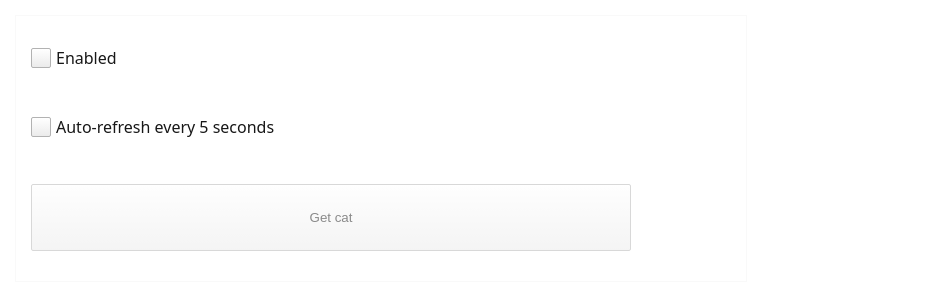
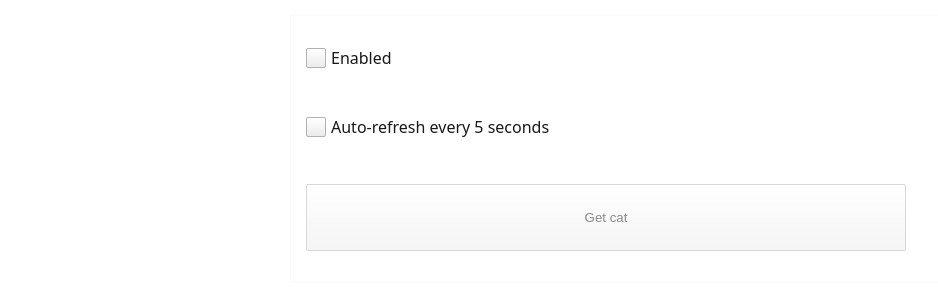
Before and after one commit to anvass/random-cat, a React (Vite) app: page / in a window 1280 px wide. Shown: the top 300 px of the page, without its empty margins (0-938 px from the left). Built offline with nearby package versions, Linux system fonts and the light colour scheme.

Commit message:
style: fix wrapper

```diff
--- a/src/components/Wrapper/Wrapper.module.css
+++ b/src/components/Wrapper/Wrapper.module.css
@@ -1,7 +1,7 @@
 .wrapper {
   padding: 30px 15px;
   border: 1px solid #f9f9f9;
-  width: 100%;
+  width: 95%;
   max-width: 700px;
-  margin: 15px;
+  margin: 15px auto;
 }
--- a/src/index.css
+++ b/src/index.css
@@ -8,6 +8,10 @@
   --subWrapperWidth: 600px;
 }
 
+* {
+  box-sizing: border-box;
+}
+
 body {
   margin: 0;
   color: var(--textColor);
```
